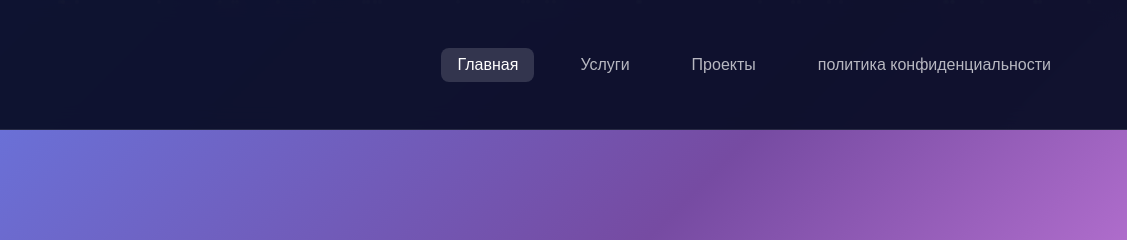
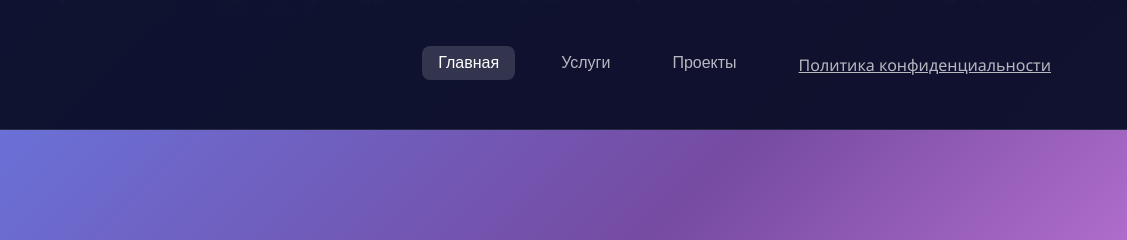
Before and after one commit to Nelson2225/Turtskh, a plain HTML site: page index.html in a window 1280 px wide. Shown: the top 240 px of the page, 153-1280 px from the left. Drawn offline with Linux system fonts and the light colour scheme.

Commit message:
Fix HTML encoding issues in index.html

```diff
--- a/index.html
+++ b/index.html
@@ -23,7 +23,7 @@
                 <li><button onclick="showPage('home')" class="nav-btn active" data-page="home">Главная</button></li>
                 <li><button onclick="showPage('services')" class="nav-btn" data-page="services">Услуги</button></li>
                 <li><button onclick="showPage('projects')" class="nav-btn" data-page="projects">Проекты</button></li>
-                <li><button onclick="showPage('privacy')" class="nav-btn" data-page="technologies">политика конфиденциальности</button></li>
+                <a href="privacy.html" target="_blank" class="nav-btn">Политика конфиденциальности</a>
             </ul>
             <button class="mobile-menu-btn" onclick="toggleMobileMenu()">☰</button>
         </div>
```
